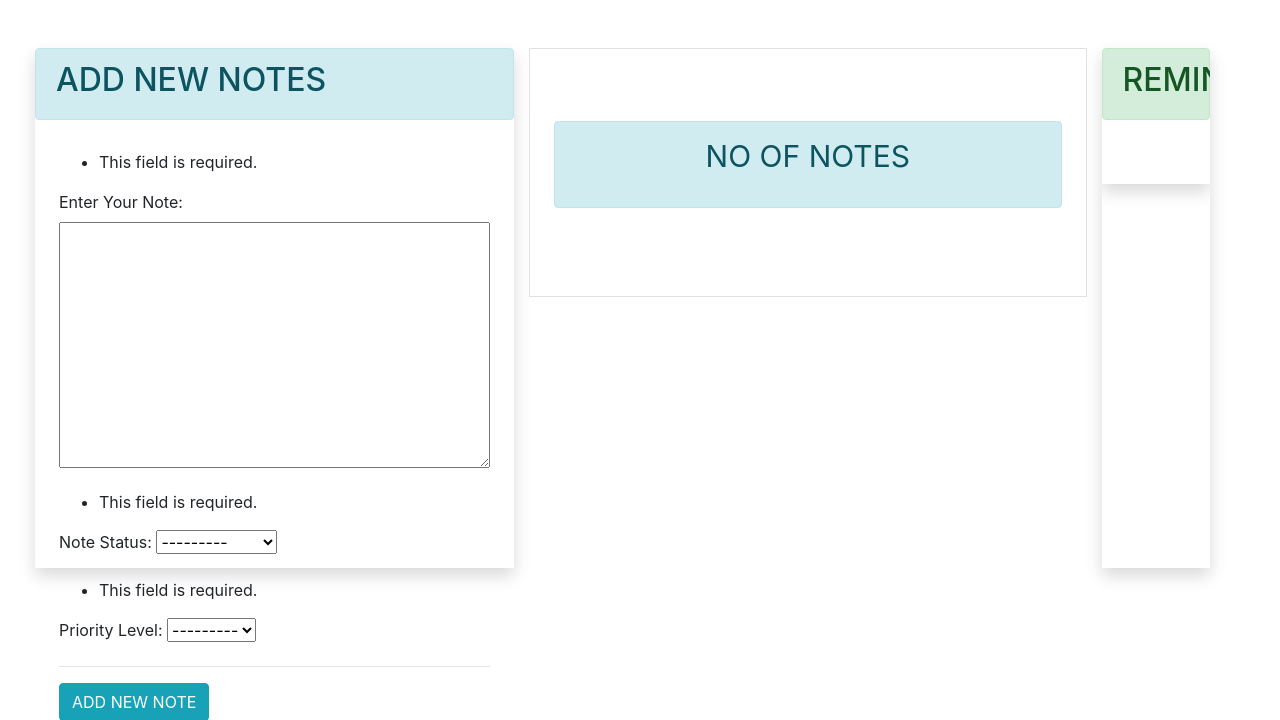
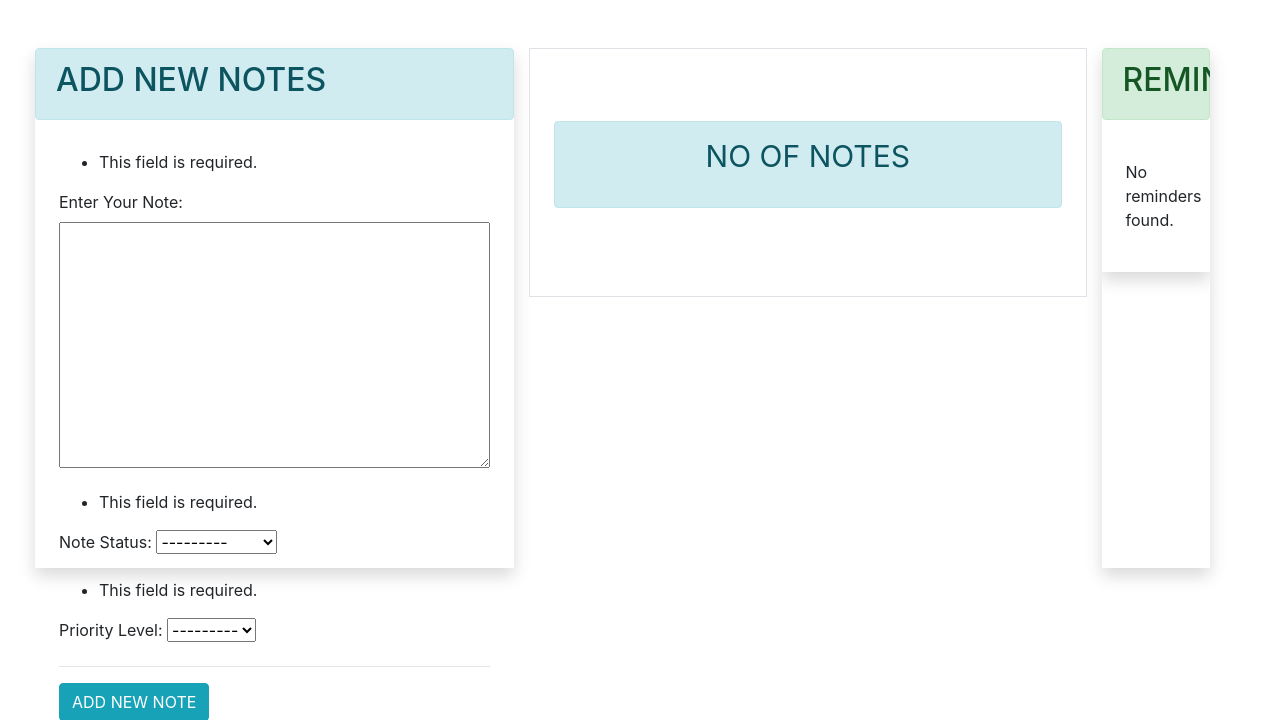
Before and after one commit to CodesphereLabs/Reminder_Application, a Django app: page /add_todo/ in a window 1280 px wide. Shown: the part 56-776 px from the top of the page. Run offline with Django 3.2, Linux system fonts and the light colour scheme; a user stored in the database is signed in.

Commit message:
Phase 01 completed

```diff
--- a/app/templates/index.html
+++ b/app/templates/index.html
@@ -16,8 +16,7 @@
                         {{ form.as_p }}
                         <hr>
                         <input type="submit" id="add-button"
-                               value="{% if isEditing %}UPDATE NOTE{% else %}ADD NEW NOTE{% endif %}"
-                               class="btn btn-info">
+                            value="{% if isEditing %}UPDATE NOTE{% else %}ADD NEW NOTE{% endif %}" class="btn btn-info">
                         <button type="button" id="update-button" style="display: none;" class="btn btn-warning">UPDATE
                             NOTE
                         </button>
@@ -54,7 +53,8 @@
                                 {% for todo in todos %}
                                 <tr class="clickable-row" data-id="{{ todo.id }}">
                                     <td>{{ forloop.counter }}</td>
-                                <td style="max-width: 200px; overflow: hidden; text-overflow: ellipsis; white-space: nowrap;" title="{{ todo.title }}">{{ todo.title }}</td>
+                                    <td style="max-width: 200px; overflow: hidden; text-overflow: ellipsis; white-space: nowrap;"
+                                        title="{{ todo.title }}">{{ todo.title }}</td>
                                     <td>
                                         {% if todo.status == 'C' %}
                                         ✅
@@ -80,31 +80,35 @@
                 </div>
             </div>
 
-            <!-- "Reminders" Div on the right -->
-            <div class="col mx-auto shadow p-0 ml-auto" style="margin-left: 190px; max-height: 520px; overflow-y: auto;">
+            <!-- Reminders Div on the right -->
+            <!-- Reminders Div on the right -->
+            <div class="col mx-auto shadow p-0 ml-auto"
+                style="margin-left: 190px; max-height: 520px; overflow-y: auto;">
                 <div class="col mx-auto shadow p-0 ml-auto">
                     <div class="alert alert-success">
                         <h2>REMINDERS</h2>
                     </div>
                     <div class="p-4">
-                        {% for todo in todos %}
-                        <div class="alert alert-success reminder-details" data-id="{{ todo.id }}">
-                            <h6>REMINDER {{ forloop.counter }}</h6>
-                            <p style="font-size: 12px">Event: {{ todo.event }}</p>
-                            <p style="font-size: 12px">Location: {{ todo.location }}</p>
-                            <p style="font-size: 12px">Date: {{ todo.event_date }}</p>
-                            <p style="font-size: 12px">Time: {{ todo.event_time }}</p>
+                        {% if reminders %}
+                        {% for reminder in reminders %}
+                        <div class="alert alert-success reminder-details" data-id="{{ reminder.reminder_number }}">
+                            <h6>{{ reminder.reminder_number }}</h6>
+                            <p style="font-size: 12px">Event: {{ reminder.title }}</p>
+                            <p style="font-size: 12px">Venue: {{ reminder.venue }}</p>
+                            <p style="font-size: 12px">Date: {{ reminder.date }}</p>
+                            <p style="font-size: 12px">Time: {{ reminder.time }}</p>
                         </div>
                         {% endfor %}
+                        {% else %}
+                        <p>No reminders found.</p>
+                        {% endif %}
+                    </div>
+                </div>
+            </div>
         </div>
     </div>
 </div>
 
-        </div>
-    </div>
-</div>
-
-<!-- JavaScript Code -->
 <!-- JavaScript Code -->
 <script>
     document.addEventListener('DOMContentLoaded', function () {
--- a/app/views.py
+++ b/app/views.py
@@ -6,96 +6,7 @@ from django.contrib.auth import authenticate, login as loginUser, logout
 from django.contrib.auth.forms import UserCreationForm, AuthenticationForm
 from app.forms import TODOForm, CustomUserCreationForm  # Correct import
 from app.models import TODO
-
-# @login_required(login_url='login')
-# def home(request):
-#     if request.user.is_authenticated:
-#         user = request.user
-#         form = TODOForm()
-#         todos = TODO.objects.filter(user=user).order_by('priority')
-#         return render(request, 'index.html', context={'form': form, 'todos': todos})
-#
-# def login(request):
-#     if request.method == 'GET':
-#         form1 = AuthenticationForm()
-#         context = {
-#             "form": form1
-#         }
-#         return render(request, 'login.html', context=context)
-#     else:
-#         form = AuthenticationForm(data=request.POST)
-#         print(form.is_valid())
-#         if form.is_valid():
-#             username = form.cleaned_data.get('username')
-#             password = form.cleaned_data.get('password')
-#             user = authenticate(username=username, password=password)
-#             if user is not None:
-#                 loginUser(request, user)
-#                 return redirect('home')
-#         else:
-#             context = {
-#                 "form": form
-#             }
-#             return render(request, 'login.html', context=context)
-#
-# def signup(request):
-#     if request.method == 'POST':
-#         form = CustomUserCreationForm(request.POST)
-#         if form.is_valid():
-#             user = form.save()
-#             messages.success(request, 'Account created successfully.')
-#             return redirect('home')
-#         else:
-#             for field, errors in form.errors.items():
-#                 for error in errors:
-#                     messages.error(request, f'{field.capitalize()}: {error}')
-#                     # Customize the error message for password mismatch
-#                     if field == 'password2' and 'password1' in errors:
-#                         messages.error(request, 'The two passwords fields didn’t match.')
-#     else:
-#         form = CustomUserCreationForm()
-#
-#     context = {'form': form}
-#     return render(request, 'signup.html', context)
-#
-# @login_required(login_url='login')
-# def add_todo(request):
-#     if request.user.is_authenticated:
-#         user = request.user
-#         print(user)
-#         form = TODOForm(request.POST)
-#         if form.is_valid():
-#             print(form.cleaned_data)
-#             todo = form.save(commit=False)
-#             todo.user = user
-#             todo.save()
-#             print(todo)
-#             return redirect("home")
-#         else:
-#             return render(request, 'index.html', context={'form': form})
-
-# @login_required(login_url='login')
-# def home(request):
-#     if request.user.is_authenticated:
-#         user = request.user
-#         form = TODOForm()
-#         todos = TODO.objects.filter(user=user).order_by('priority')
-#
-#         todo = TODO.objects.get()
-#                 todo_details = {
-#                     'title': todo.title,
-#                     'priority': todo.priority,
-#                     'status': todo.status,
-#                     'event' : todo.event,
-#                     'location' : todo.location,
-#                     'event_date' : todo.event_date,
-#                     'event_time' : todo.event_time,
-#                     # Add other fields as needed
-#                 }
-#                 print(todo_details)
-#                 return JsonResponse(todo_details)
-#
-#         return render(request, 'index.html', context={'form': form, 'todos': todos})
+import re
 
 @login_required(login_url='login')
 def home(request):
@@ -103,26 +14,34 @@ def home(request):
         user = request.user
         form = TODOForm()
         todos = TODO.objects.filter(user=user).order_by('priority')
+        reminders = []  # Initialize reminders list
 
-        # Assuming you want to get the first todo for the user (you may adjust the criteria)
         try:
-            todo = TODO.objects.filter(user=user).order_by('priority').first()
-            todo_details = {
-                'title': todo.title,
-                'priority': todo.priority,
-                'status': todo.status,
-                'event': todo.event,
-                'location': todo.location,
-                'event_date': todo.event_date,
-                'event_time': todo.event_time,
-                # Add other fields as needed
-            }
-            print(todo_details)
+            for todo in todos:
+                events_data = todo.event.split(',')
+                for event_data in events_data:
+                    match = re.match(
+                        #r"Event\s*:\s*(.*?)\s*Venue\s*:\s*(.*?)\s*Date\s*:\s*(.*?)\s*Time\s*:\s*(\d{2}:\d{2}\s*[ap]m)\s*", event_data.strip())
+                        r"Event\s*:\s*(.*?)\s*Venue\s*:\s*(.*?)\s*Date\s*:\s*(.*?)\s*Time\s*:\s*(\d{2}.\d{2}\s*[ap]m)\s*", event_data.strip())
+                    if match:
+                        title = match.group(1).strip()
+                        venue = match.group(2).strip()
+                        date = match.group(3).strip()
+                        time = match.group(4).strip()
+                        reminders.append({
+                            'title': title,
+                            'venue': venue,
+                            'date': date,
+                            'time': time,
+                            'reminder_number': f'Reminder{len(reminders) + 1}'
+                        })
+
+            print(reminders)  # Print reminders (for debugging purposes)
         except TODO.DoesNotExist:
-            # Handle the case where no todo is found
-            return JsonResponse({'error': 'No TODO found for the user'})
+            return JsonResponse({'error': 'Todo not found'}, status=404)
 
-    return render(request, 'index.html', context={'form': form, 'todos': todos})
+        return render(request, 'index.html', context={'form': form, 'todos': todos, 'reminders': reminders})
+
 
 def login(request):
     if request.method == 'GET':
@@ -155,7 +74,8 @@ def signup(request):
                 for error in errors:
                     messages.error(request, f'{field.capitalize()}: {error}')
                     if field == 'password2' and 'password1' in errors:
-                        messages.error(request, 'The two passwords fields didn’t match.')
+                        messages.error(
+                            request, 'The two passwords fields didn’t match.')
     else:
         form = CustomUserCreationForm()
 
@@ -197,10 +117,10 @@ def load_todo_details(request, id):
             'title': todo.title,
             'priority': todo.priority,
             'status': todo.status,
-            'event' : todo.event,
-            'location' : todo.location,
-            'event_date' : todo.event_date,
-            'event_time' : todo.event_time,
+            'event': todo.event,
+            'location': todo.location,
+            'event_date': todo.event_date,
+            'event_time': todo.event_time,
             # Add other fields as needed
         }
         print(todo_details)
@@ -215,10 +135,10 @@ def load_all_todo_details(request):
             'title': todo.title,
             'priority': todo.priority,
             'status': todo.status,
-            'event' : todo.event,
-            'location' : todo.location,
-            'event_date' : todo.event_date,
-            'event_time' : todo.event_time,
+            'event': todo.event,
+            'location': todo.location,
+            'event_date': todo.event_date,
+            'event_time': todo.event_time,
             # Add other fields as needed
         }
         print(todo_details)
```
Also changed, not shown: db.sqlite3. Lines whose indentation alone changed are shown as unchanged.
